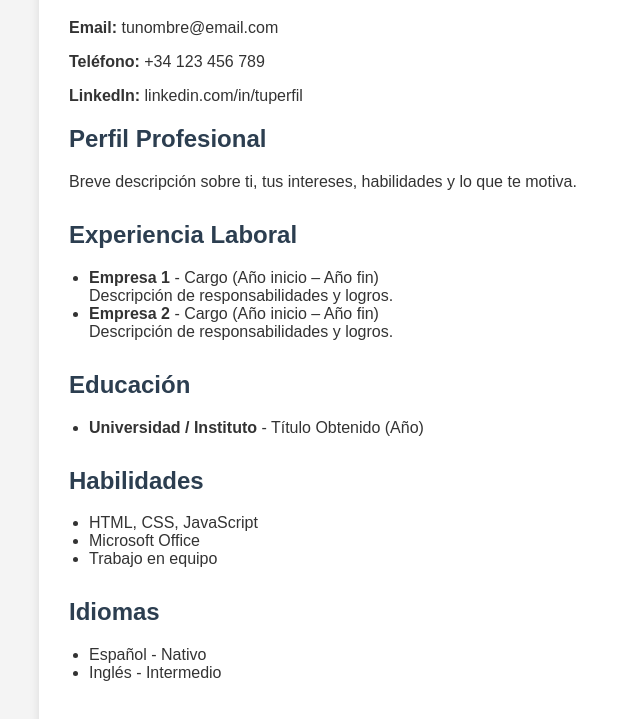
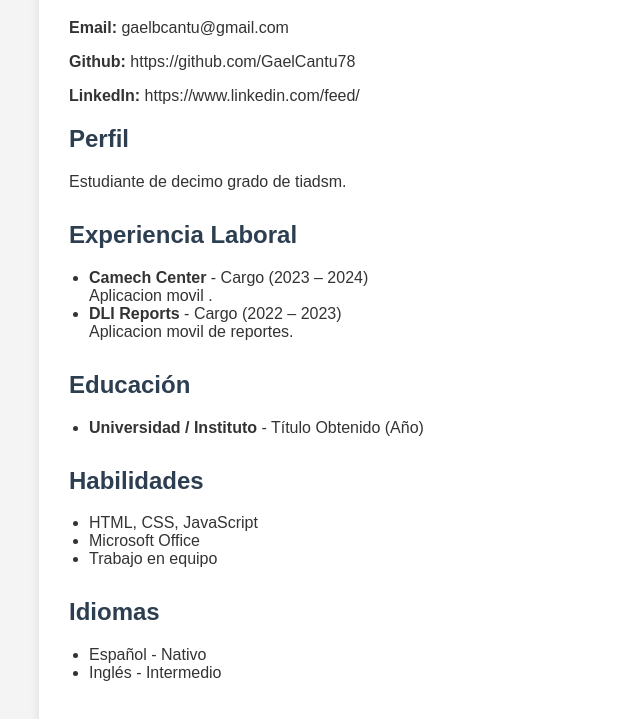
Before and after one commit to GaelCantu78/GaelCantu78.github.io, a plain HTML site: page index.html in a window 1280 px wide. Shown: the part 131-850 px from the top of the page, without its empty margins (171-811 px from the left). Drawn offline with Linux system fonts and the light colour scheme.

Commit message:
Update index.html

```diff
--- a/index.html
+++ b/index.html
@@ -2,7 +2,7 @@
 <html lang="es">
 <head>
   <meta charset="UTF-8">
-  <title>Mi Curriculum Vitae</title>
+  <title>index</title>
   <style>
     body {
       font-family: Arial, sans-serif;
@@ -35,23 +35,23 @@
 <body>
   <div class="container">
     <h1>Index.html</h1>
-    <p><strong>Email:</strong> tunombre@email.com</p>
-    <p><strong>Teléfono:</strong> +34 123 456 789</p>
-    <p><strong>LinkedIn:</strong> linkedin.com/in/tuperfil</p>
+    <p><strong>Email:</strong> gaelbcantu@gmail.com</p>
+    <p><strong>Github:</strong> https://github.com/GaelCantu78</p>
+    <p><strong>LinkedIn:</strong> https://www.linkedin.com/feed/</p>
 
     <div class="section">
-      <h2>Perfil Profesional</h2>
-      <p>Breve descripción sobre ti, tus intereses, habilidades y lo que te motiva.</p>
+      <h2>Perfil</h2>
+      <p>Estudiante de decimo grado de tiadsm.</p>
     </div>
 
     <div class="section">
       <h2>Experiencia Laboral</h2>
       <ul>
-        <li><strong>Empresa 1</strong> - Cargo (Año inicio – Año fin)<br>
-          Descripción de responsabilidades y logros.
+        <li><strong>Camech Center</strong> - Cargo (2023 – 2024)<br>
+          Aplicacion movil .
         </li>
-        <li><strong>Empresa 2</strong> - Cargo (Año inicio – Año fin)<br>
-          Descripción de responsabilidades y logros.
+        <li><strong>DLI Reports</strong> - Cargo (2022 – 2023)<br>
+          Aplicacion movil de reportes.
         </li>
       </ul>
     </div>
```
